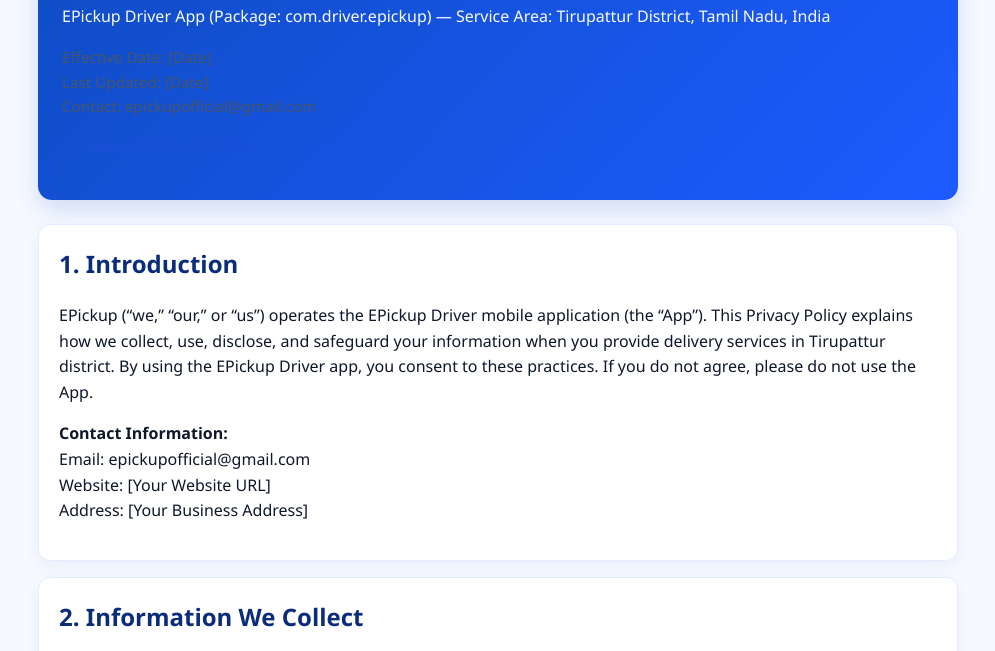
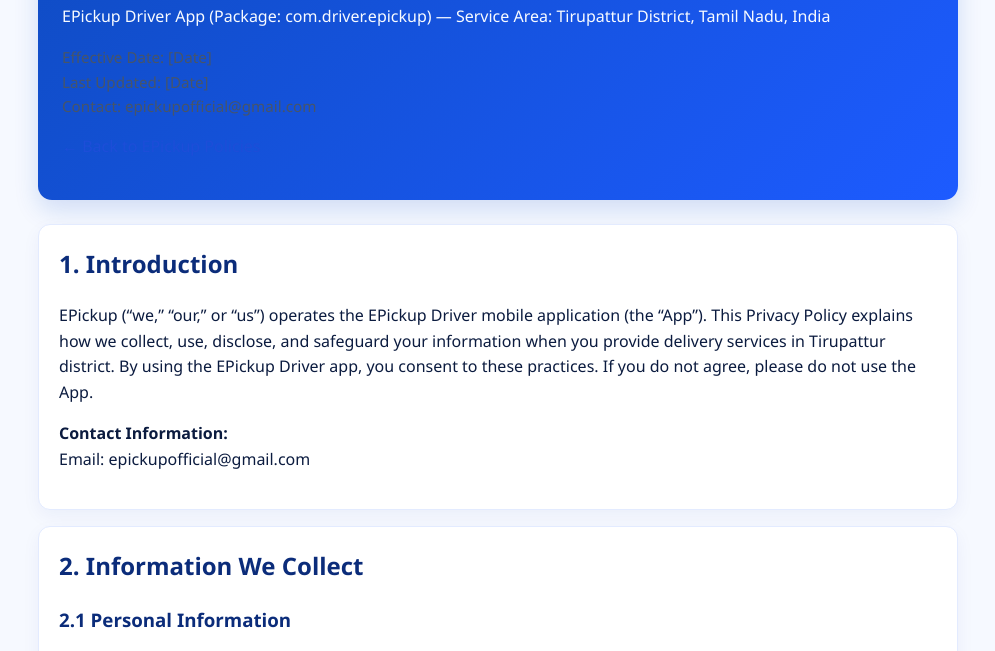
Before and after one commit to Vaigainathan/E-Pickup_Policies, a plain HTML site: page driver/index.html in a window 1280 px wide. Shown: the part 117-768 px from the top of the page, without its empty margins (142-1137 px from the left). Drawn offline with Linux system fonts and the light colour scheme.

Commit message:
Style and info update

```diff
--- a/assets/style.css
+++ b/assets/style.css
@@ -36,6 +36,7 @@
   border-radius: 12px;
   padding: 18px;
   box-shadow: 0 8px 22px rgba(13, 42, 148, 0.08);
+  color: #0b1b3f;
 }
 .section {
   background: #ffffff;
@@ -44,6 +45,7 @@
   padding: 20px;
   margin: 16px 0;
   box-shadow: 0 6px 18px rgba(13, 42, 148, 0.05);
+  color: #0b1b3f;
 }
 h1, h2, h3, h4 { color: #0b2c7a; margin-top: 0; }
 ul { padding-left: 18px; }
--- a/driver/index.html
+++ b/driver/index.html
@@ -22,7 +22,7 @@
     <div class="section">
       <h2>1. Introduction</h2>
       <p>EPickup (“we,” “our,” or “us”) operates the EPickup Driver mobile application (the “App”). This Privacy Policy explains how we collect, use, disclose, and safeguard your information when you provide delivery services in Tirupattur district. By using the EPickup Driver app, you consent to these practices. If you do not agree, please do not use the App.</p>
-       <p><strong>Contact Information:</strong><br>Email: epickupofficial@gmail.com<br>Website: [Your Website URL]<br>Address: [Your Business Address]</p>
+       <p><strong>Contact Information:</strong><br>Email: epickupofficial@gmail.com</p>
     </div>
 
     <div class="section">
```
